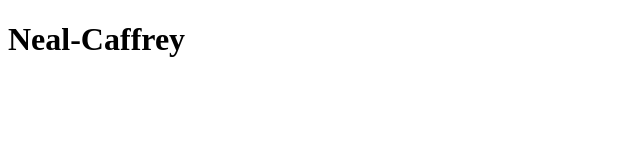
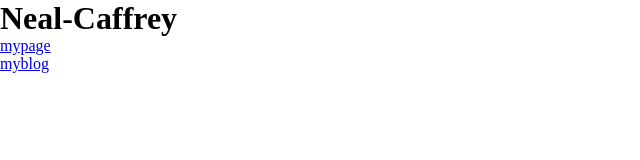
Before and after one commit to Neal-Caffrey/task1, a plain HTML site: page index.html in a window 1280 px wide. Shown: the whole page, without its empty margins (0-640 px from the left). Drawn offline with Linux system fonts and the light colour scheme.

Commit message:
add html

```diff
--- a/index.html
+++ b/index.html
@@ -3,8 +3,13 @@
 <head>
   <meta charset="UTF-8">
   <title>Document</title>
+  <link rel="stylesheet" type="text/css" href="style.css">
 </head>
 <body>
   <h1>Neal-Caffrey</h1>
+ <ul>
+ 	<li><a href="#">mypage</a></li>
+ 	<li><a href="#">myblog</a></li>
+ </ul>
 </body>
 </html>
```
